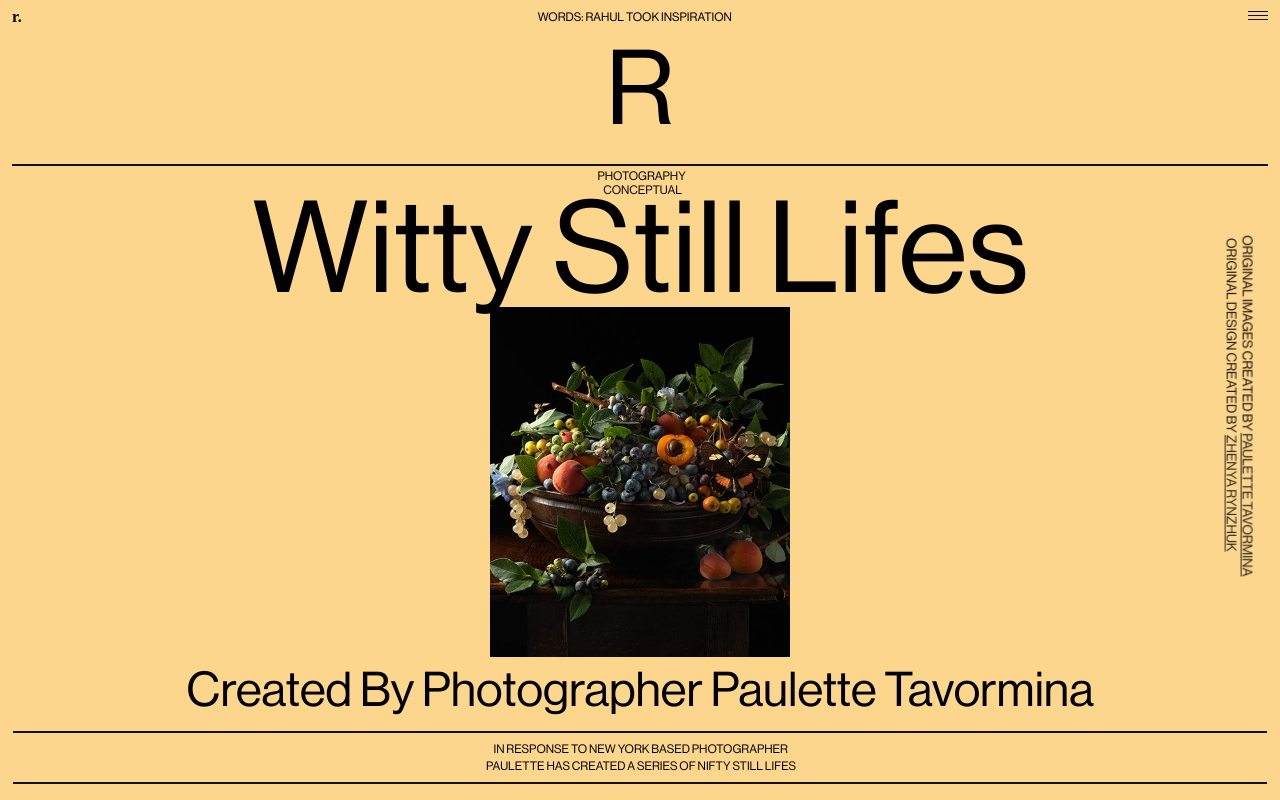
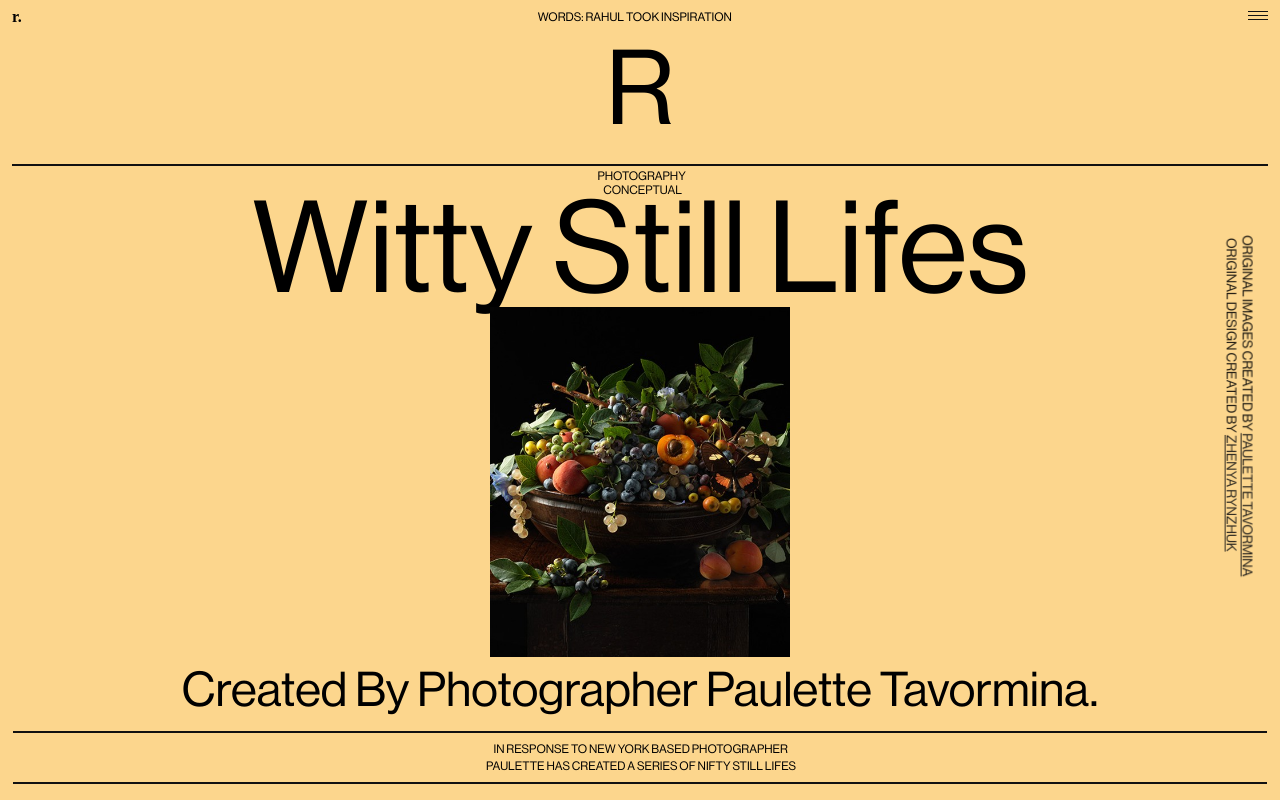
Before and after one commit to 6rahul9/Design-Layout, a website with bundled scripts: page public/index.html in a window 1280 px wide. Built offline with nearby package versions, Linux system fonts and the light colour scheme.

```diff
--- a/public/index.html
+++ b/public/index.html
@@ -44,7 +44,7 @@
         </div>
         <!--  -->
         <div class="main__info">
-            <h2>Created By Photographer Paulette Tavormina</h2>
+            <h2>Created By Photographer Paulette Tavormina.</h2>
             <!-- <h2>Radisch During Lockdown</h2> -->
         </div>
         <!--  -->
```
